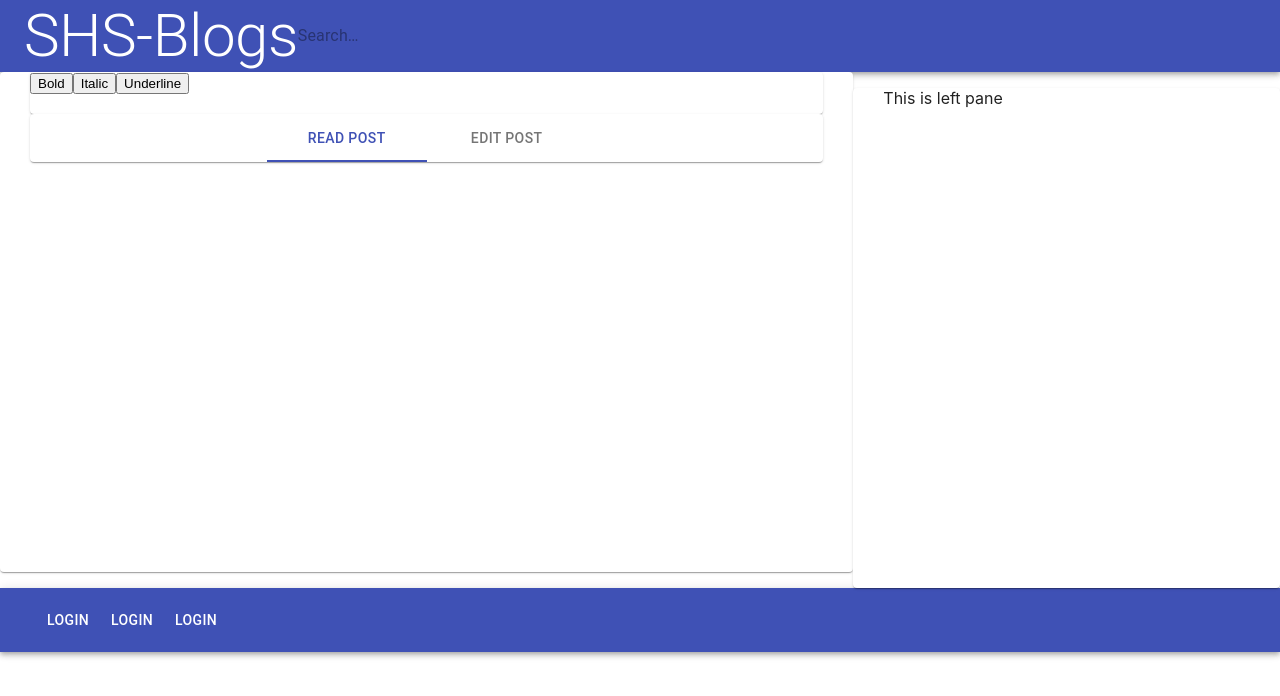
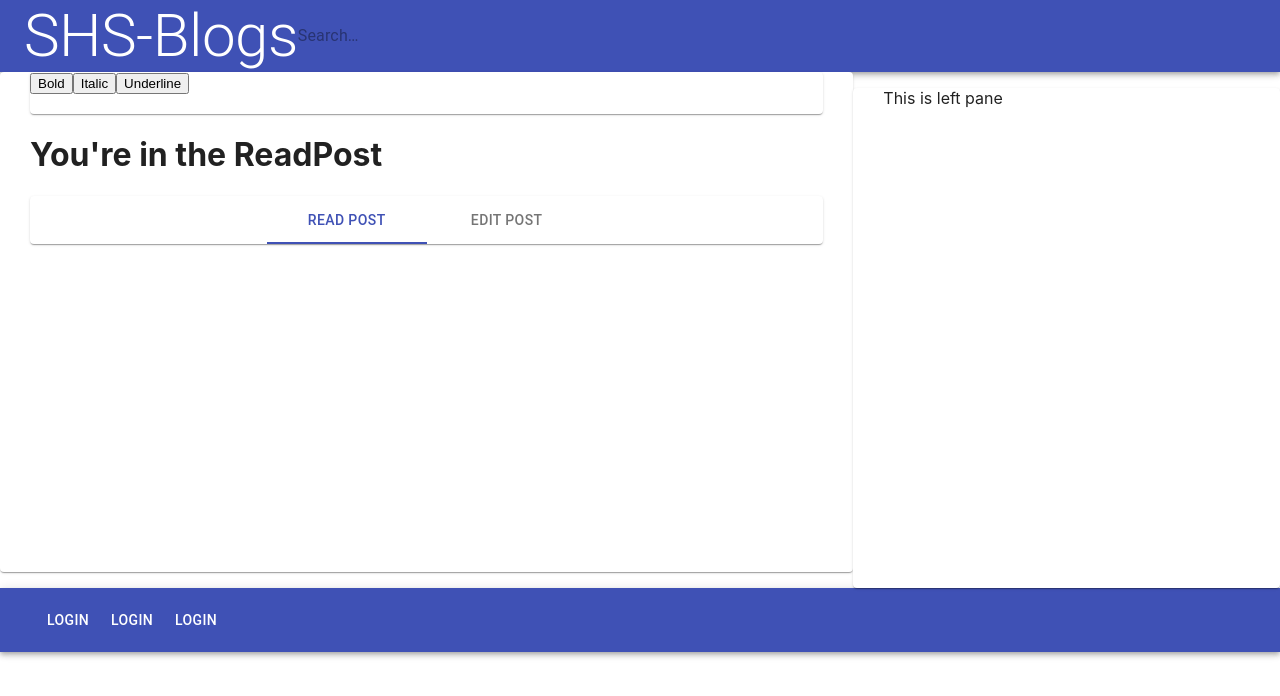
Before and after one commit to HannaTuominen/SHS-Blog, a React (Create React App) app in the folder frontend/: page / in a window 1280 px wide. Shown: the top 696 px of the page. Built offline with nearby package versions, Linux system fonts and the light colour scheme; no server answers.

Commit message:
Fix issues with Route.
Route now works at least somehow. Make the the tabs work as links.

Currently issue that the tabs are links and rotating between them does not work
perfectly.

```diff
--- a/frontend/src/Components/Blogposts/EditTabs.js
+++ b/frontend/src/Components/Blogposts/EditTabs.js
@@ -2,6 +2,7 @@ import React from 'react'
 import Paper from '@material-ui/core/Paper';
 import Tabs from '@material-ui/core/Tabs';
 import Tab from '@material-ui/core/Tab';
+import {Link} from 'react-router-dom'
 
 
 export default ({ tabSelected, onSelect }) =>{
@@ -13,8 +14,8 @@ export default ({ tabSelected, onSelect }) =>{
         textColor="primary"
         centered
       >
-      <Tab label="Read post" />
-      <Tab label="Edit post" />
+      <Tab label="Read post" to='/' component={Link} />
+      <Tab label="Edit post" to='/editpost' component={Link} />
     </Tabs>
   </Paper>
 }
--- a/frontend/src/Components/Blogposts/LeftPane.js
+++ b/frontend/src/Components/Blogposts/LeftPane.js
@@ -2,10 +2,11 @@ import React, { Fragment, Component } from 'react'
 import EditTabs from './EditTabs'
 import Paper from '@material-ui/core/Paper'
 import PostText from './PostText'
-import Route from 'react-router-dom'
-import { BrowserRouter } from 'react-router-dom';
+
 import TextEditor from './TextEditor'
 import { withStyles }  from '@material-ui/core/styles'
+import {Route, Link} from 'react-router-dom'
+
 
 const useStyles = theme => ({
   leftPane: {
@@ -14,8 +15,8 @@ const useStyles = theme => ({
   },
 });
 
-const ReadPost = <div><PostText/><PostText/></div>
-const EditPost = () => <div><h3>Yeah</h3></div>
+const ReadPost = () => <h1>You're in the ReadPost</h1>
+const EditPost = () => <h1>You're in the EditPost</h1>
 
 class LeftPane extends Component{
   state = {index: 0}
@@ -33,11 +34,9 @@ class LeftPane extends Component{
     return <Fragment>
       <Paper className={classes.leftPane}>
       <TextEditor/>
-      <div><PostText/><PostText/></div>
-        {/* <BrowserRouter>
-          <Route exact={true} path="/" component={ReadPost}/>
-          <Route path="/editpost" component= {EditPost}/>
-        </BrowserRouter> */}
+      <div><PostText/></div>
+        <Route exact={true} path="/" component={ReadPost}/>
+        <Route path="/editpost" component= {EditPost}/>
       <EditTabs
         onSelect={this.handleTabSelected}
         tabSelected={this.state.index}
--- a/frontend/src/index.js
+++ b/frontend/src/index.js
@@ -3,8 +3,9 @@ import ReactDOM from 'react-dom';
 import './index.css';
 import App from './Components/App';
 import * as serviceWorker from './serviceWorker';
+import {BrowserRouter} from 'react-router-dom'
 
-ReactDOM.render(<App />, document.getElementById('root'));
+ReactDOM.render((<BrowserRouter><App /></BrowserRouter>), document.getElementById('root'));
 
 // If you want your app to work offline and load faster, you can change
 // unregister() to register() below. Note this comes with some pitfalls.
```
